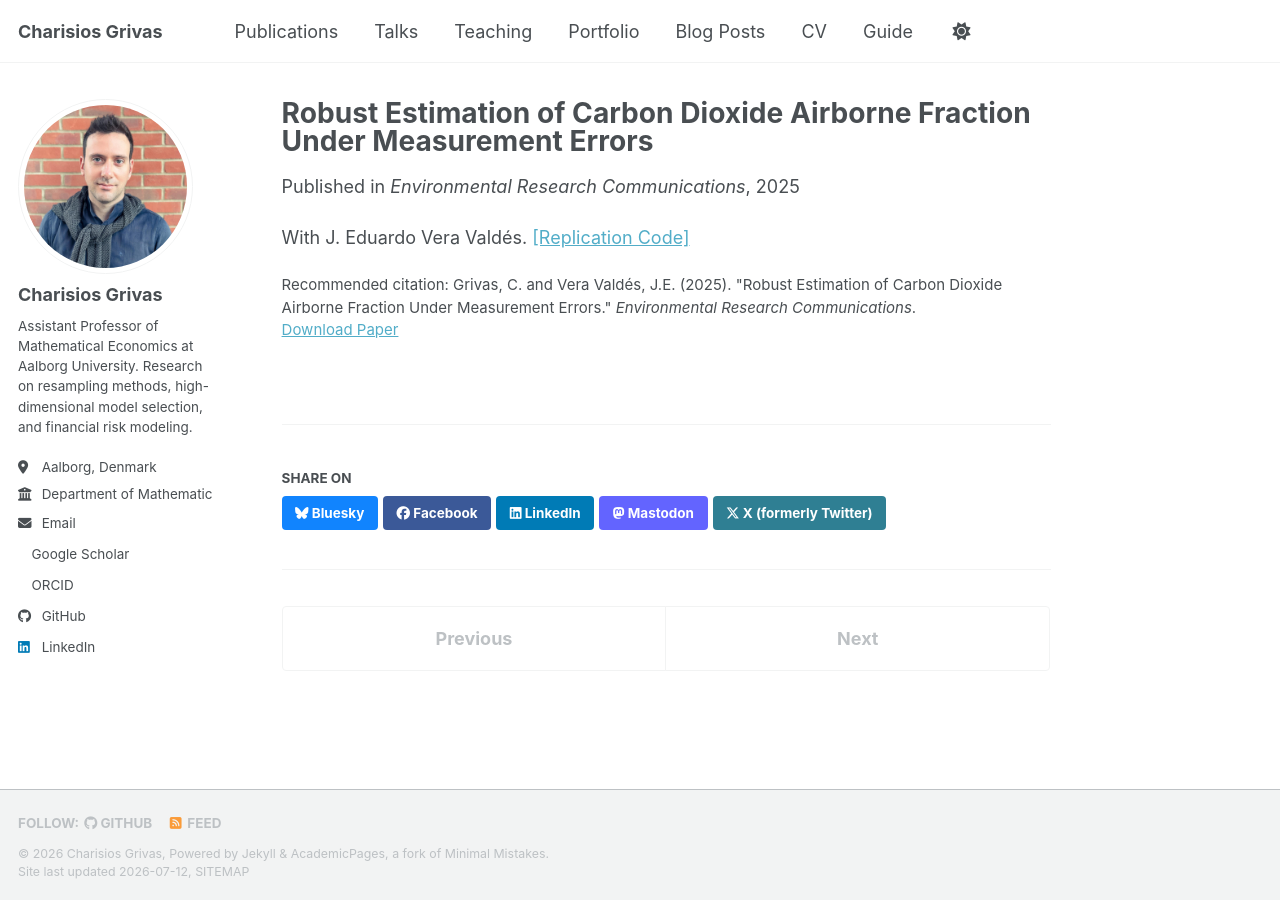
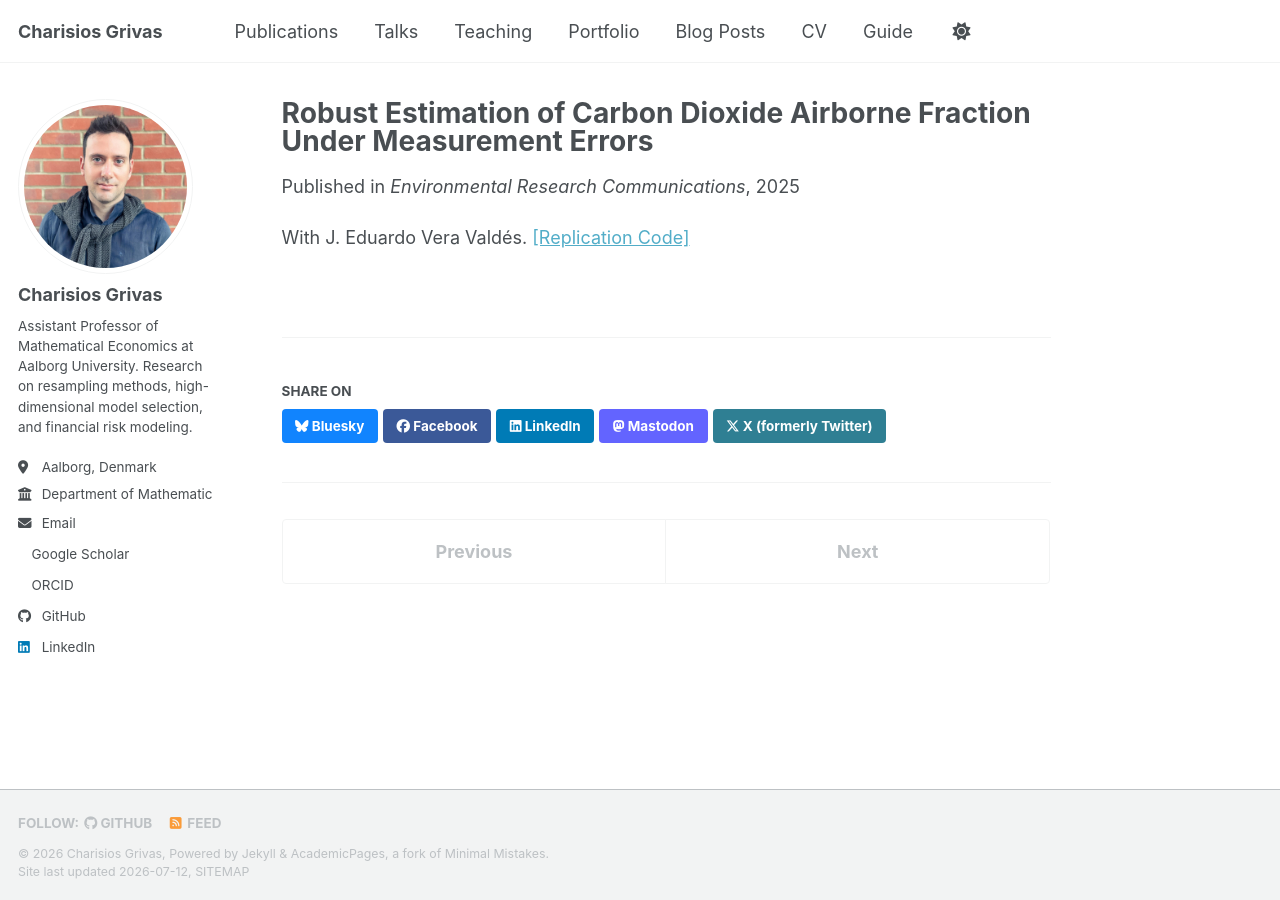
Before and after one commit to chargrivas/chargrivas.github.io, a Jekyll site: the page built from _publications/2025-01-02-co2-robust-estimation.md, in a window 1280 px wide. Built offline with Jekyll 4.4.1, drawn with Linux system fonts in a browser that asks for light colours; a style sheet for code colours, icons or effects is not loaded.

Commit message:
Update 2025-01-02-co2-robust-estimation.md

```diff
--- a/_publications/2025-01-02-co2-robust-estimation.md
+++ b/_publications/2025-01-02-co2-robust-estimation.md
@@ -7,7 +7,6 @@
 date: 2025-01-02
 venue: 'Environmental Research Communications'
 paperurl: 'https://iopscience.iop.org/article/10.1088/2515-7620/adc06b'
-citation: 'Grivas, C. and Vera Valdés, J.E. (2025). "Robust Estimation of Carbon Dioxide Airborne Fraction Under Measurement Errors." <i>Environmental Research Communications</i>.'
 ---
 
 With J. Eduardo Vera Valdés. [[Replication Code]](https://everval.github.io/Robust-CO2-Estimation/supplementary-preview.html)
```
